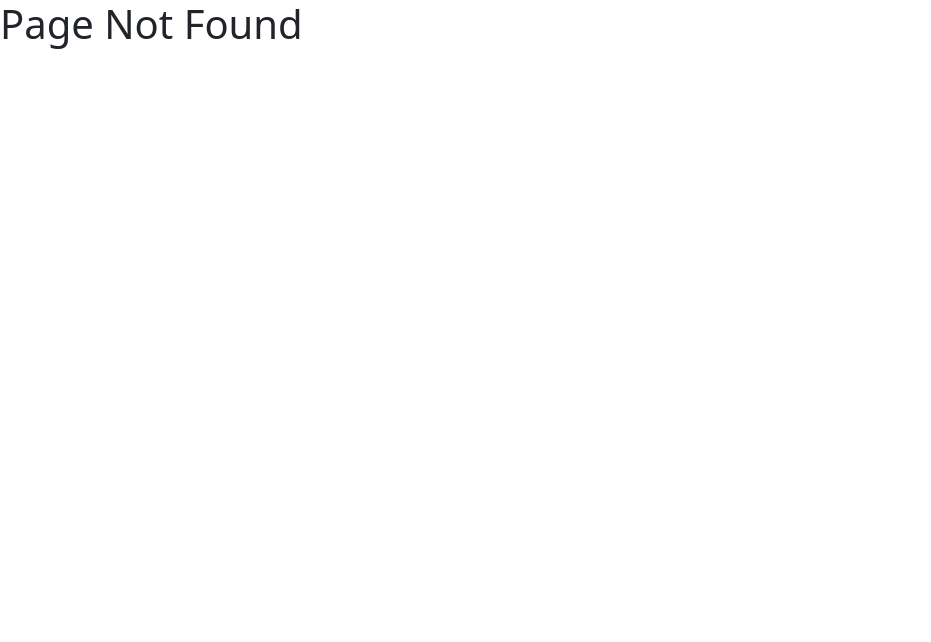
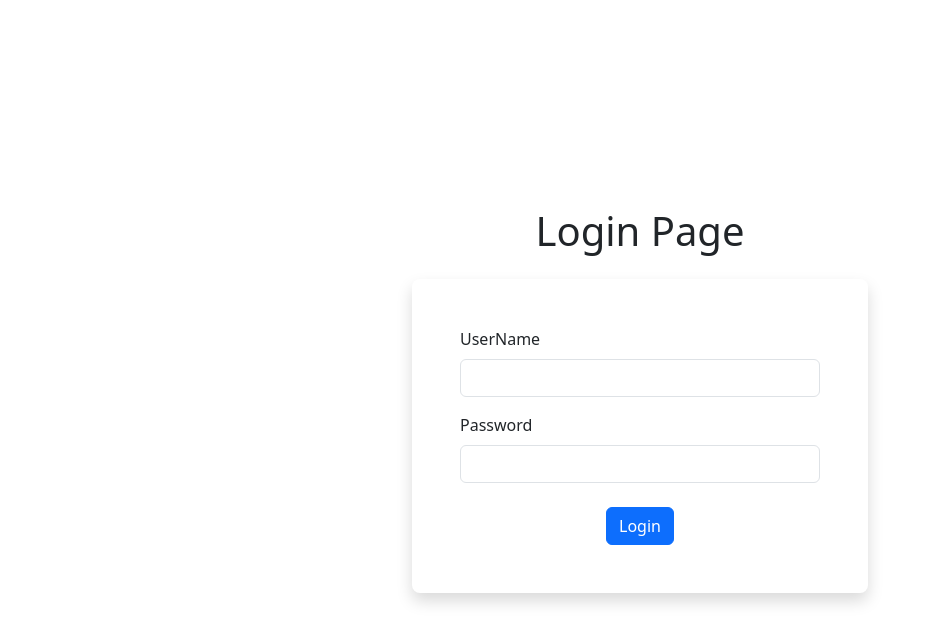
Before and after one commit to Daniyal19926/Foods-Table, a React (Vite) app: page /login in a window 1280 px wide. Before the commit this address had no page. Shown: the top 642 px of the page, without its empty margins (0-931 px from the left). Built offline with nearby package versions, Linux system fonts and the light colour scheme.

Commit message:
added login page ui

```diff
--- /dev/null
+++ b/src/pages/LoginPage.tsx
@@ -0,0 +1,29 @@
+import { FormEvent } from "react";
+
+function LoginPage() {
+  function handleSubmit(e: FormEvent) {
+    e.preventDefault();
+    console.log("submitted");
+  }
+  return (
+    <div className="vh-100 d-grid justify-content-center align-content-center">
+      <h1 className="mb-4 text-center">Login Page</h1>
+      <div className="p-5 shadow rounded-3">
+        <form onSubmit={handleSubmit}>
+          <div className="mb-3">
+            <label className="form-label">UserName </label>
+            <input className="form-control login-input " />
+          </div>
+          <div className="mb-3">
+            <label className="form-label">Password </label>
+            <input className="form-control login-input" />
+          </div>
+          <div className="d-grid justify-content-center mt-4 ">
+            <button className="btn btn-primary">Login</button>
+          </div>
+        </form>
+      </div>
+    </div>
+  );
+}
+export default LoginPage;
--- a/src/pages/index.ts
+++ b/src/pages/index.ts
@@ -5,3 +5,4 @@
 export { default as NotFoundePage } from "./NotfoundPage";
 
 export { default as FoodFormPage } from "./FoodFormPage";
+export { default as LoginPage } from "./LoginPage";
--- a/src/services/App.css
+++ b/src/services/App.css
@@ -1,3 +1,7 @@
 .clickable {
   cursor: pointer;
 }
+
+input.login-input {
+  width: 360px;
+}
```
Also changed, not shown: src/routes.tsx (+8 -1 lines).
